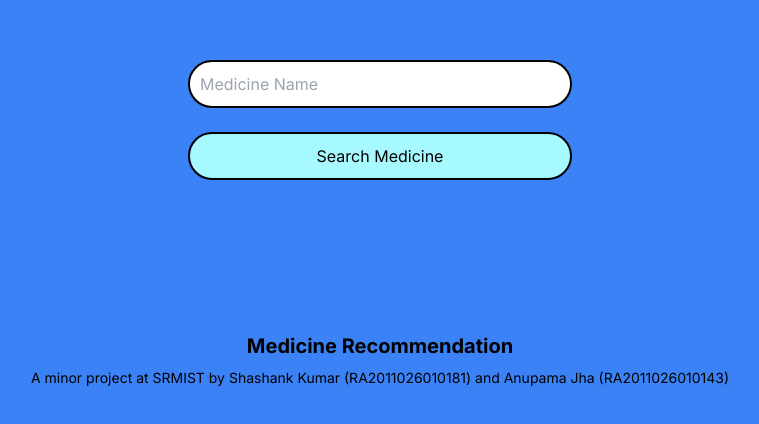
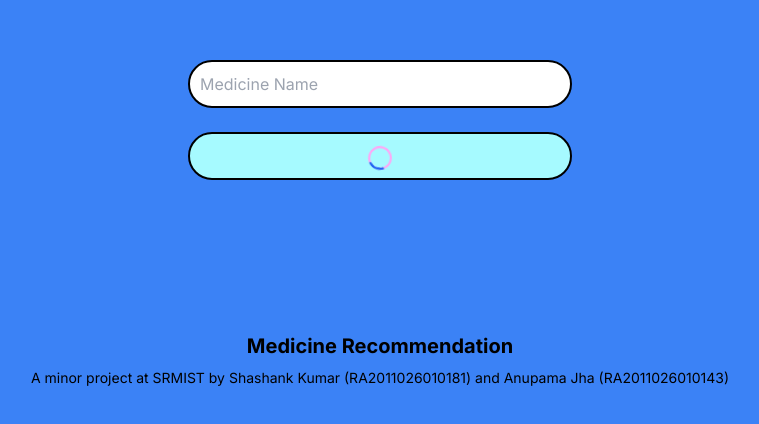
Before and after one commit to shawshankkumar/med-rec, a Next.js app: page / in a window 1280 px wide. Shown: the part 292-716 px from the top of the page, without its empty margins (260-1019 px from the left). Built offline with nearby package versions, Linux system fonts and the light colour scheme.

Commit message:
chore: fix loader

```diff
--- a/src/components/InputArea.tsx
+++ b/src/components/InputArea.tsx
@@ -5,7 +5,7 @@ import { TableData } from "./Table";
 export const InputArea = () => {
   const [medicine, setMedicine] = useState("");
   const [search, setSearch] = useState([]);
-  const [loading, setLoading] = useState(false);
+  const [loading, setLoading] = useState(true);
   function handleSubmit(e: any) {
     e.preventDefault();
     setLoading(true);
@@ -30,27 +30,10 @@ export const InputArea = () => {
           onClick={handleSubmit}
         >
           {loading ? (
-            <div className="absolute top-1/2 left-1/2 transform -translate-x-1/2 -translate-y-1/2">
-              <div role="status" className="inline-block">
-                <svg
-                  aria-hidden="true"
-                  className="w-8 h-8 mr-2 text-gray-200 animate-spin dark:text-gray-600 fill-blue-600"
-                  viewBox="0 0 100 101"
-                  fill="none"
-                  xmlns="http://www.w3.org/2000/svg"
-                >
-                  <path
-                    d="M100 50.5908C100 78.2051 77.6142 100.591 50 100.591C22.3858 100.591 0 78.2051 0 50.5908C0 22.9766 22.3858 0.59082 50 0.59082C77.6142 0.59082 100 22.9766 100 50.5908ZM9.08144 50.5908C9.08144 73.1895 27.4013 91.5094 50 91.5094C72.5987 91.5094 90.9186 73.1895 90.9186 50.5908C90.9186 27.9921 72.5987 9.67226 50.5908 9.67226C27.4013 9.67226 9.08144 27.9921 9.08144 50.5908Z"
-                    fill="currentColor"
-                  />
-                  <path
-                    d="M93.9676 39.0409C96.393 38.4038 97.8624 35.9116 97.0079 33.5539C95.2932 28.8227 92.871 24.3692 89.8167 20.348C85.8452 15.1192 80.8826 10.7238 75.2124 7.41289C69.5422 4.10194 63.2754 1.94025 56.7698 1.05124C51.7666 0.367541 46.6976 0.446843 41.7345 1.27873C39.2613 1.69328 37.813 4.19778 38.4501 6.62326C39.0873 9.04874 41.5694 10.4717 44.0505 10.1071C47.8511 9.54855 51.7191 9.52689 55.5402 10.0491C60.8642 10.7766 65.9928 12.5457 70.6331 15.2552C75.2735 17.9648 79.3347 21.5619 82.5849 25.841C84.9175 28.9121 86.7997 32.2913 88.1811 35.8758C89.083 38.2158 91.5421 39.6781 93.9676 39.0409Z"
-                    fill="currentFill"
-                  />
+                <svg aria-hidden="true" role="status" className="inline w-6 h-6 text-[#FFA6F6] animate-spin dark:text-pink-800" viewBox="0 0 100 101" fill="none" xmlns="http://www.w3.org/2000/svg">
+                <path d="M100 50.5908C100 78.2051 77.6142 100.591 50 100.591C22.3858 100.591 0 78.2051 0 50.5908C0 22.9766 22.3858 0.59082 50 0.59082C77.6142 0.59082 100 22.9766 100 50.5908ZM9.08144 50.5908C9.08144 73.1895 27.4013 91.5094 50 91.5094C72.5987 91.5094 90.9186 73.1895 90.9186 50.5908C90.9186 27.9921 72.5987 9.67226 50 9.67226C27.4013 9.67226 9.08144 27.9921 9.08144 50.5908Z" fill="currentColor"></path>
+                <path d="M93.9676 39.0409C96.393 38.4038 97.8624 35.9116 97.0079 33.5539C95.2932 28.8227 92.871 24.3692 89.8167 20.348C85.8452 15.1192 80.8826 10.7238 75.2124 7.41289C69.5422 4.10194 63.2754 1.94025 56.7698 1.05124C51.7666 0.367541 46.6976 0.446843 41.7345 1.27873C39.2613 1.69328 37.813 4.19778 38.4501 6.62326C39.0873 9.04874 41.5694 10.4717 44.0505 10.1071C47.8511 9.54855 51.7191 9.52689 55.5402 10.0491C60.8642 10.7766 65.9928 12.5457 70.6331 15.2552C75.2735 17.9648 79.3347 21.5619 82.5849 25.841C84.9175 28.9121 86.7997 32.2913 88.1811 35.8758C89.083 38.2158 91.5421 39.6781 93.9676 39.0409Z" fill="#1C64F2"></path>
                 </svg>
-
-              </div>
-            </div>
           ) : "Search Medicine"}
         </button>
       </div>
```
